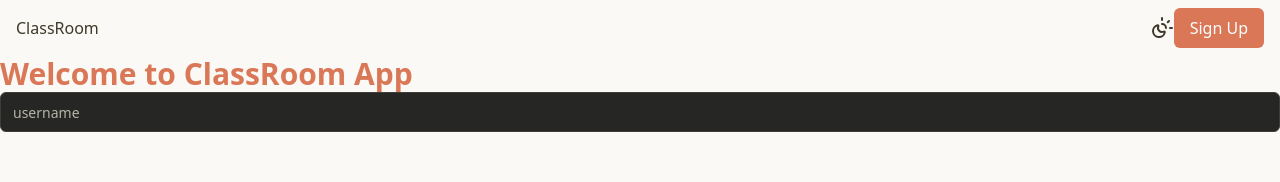
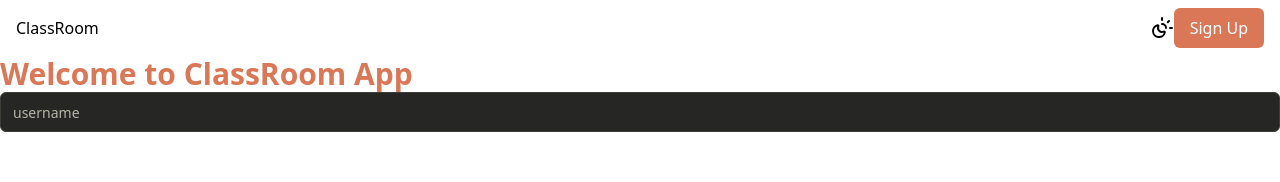
Before and after one commit to yusuf-codes10/horseshoe-academy, a Vue app in the folder apps/web/: page / in a window 1280 px wide. Shown: the top 182 px of the page. Built offline with nearby package versions, Linux system fonts and the light colour scheme; no server answers.

Commit message:
main css fixed: html tag and watch responsible for the dark mode set up

```diff
--- a/apps/web/src/assets/main.css
+++ b/apps/web/src/assets/main.css
@@ -168,9 +168,9 @@
     @apply border-border outline-ring/50;
   }
 
-  html {
+  /* body {
     @apply bg-background text-foreground;
-  }
+  } */
 
   /* ─── Global scrollbar ─── */
   * {
```
